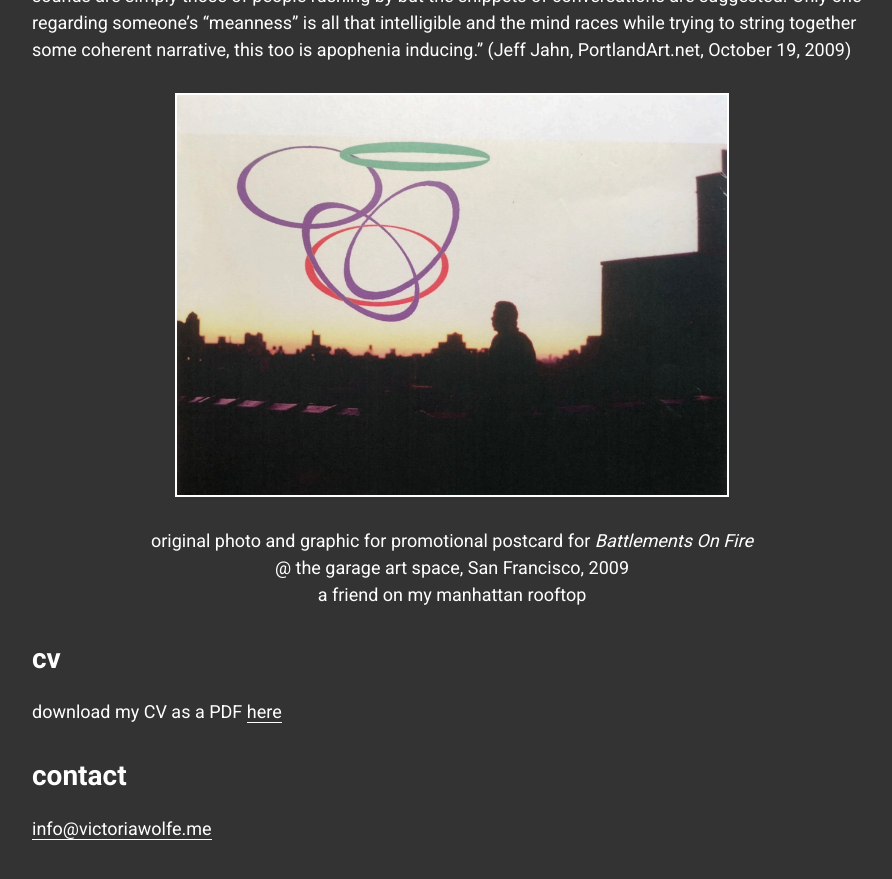
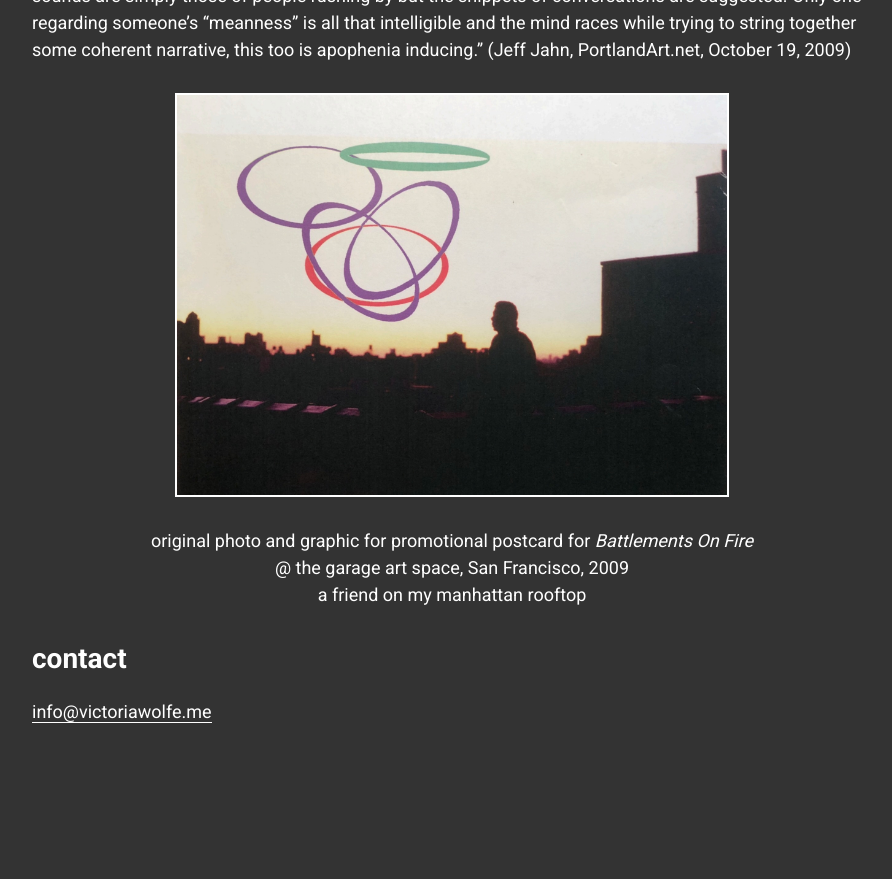
Before and after one commit to minicreative/victoriawolfe, a Jekyll site: the page built from index.md, in a window 1280 px wide and 900 px high, scrolled down 3861 px. Shown: the top 879 px of the window, without its empty margins (188-1080 px from the left). Built offline with Jekyll 4.4.1, drawn with Linux system fonts in a browser that asks for light colours; after the commit the page ends 4644 px from its top, so only the background shows below that.

Commit message:
Update Pages “home”

```diff
--- a/index.md
+++ b/index.md
@@ -111,9 +111,7 @@
 a friend on my manhattan rooftop
 </div>
 
-## cv
-
-download my CV as a PDF [here](uploads/VictoriaWolfeCV.pdf)
+[](uploads/VictoriaWolfeCV.pdf)
 
 ## contact
 
```
